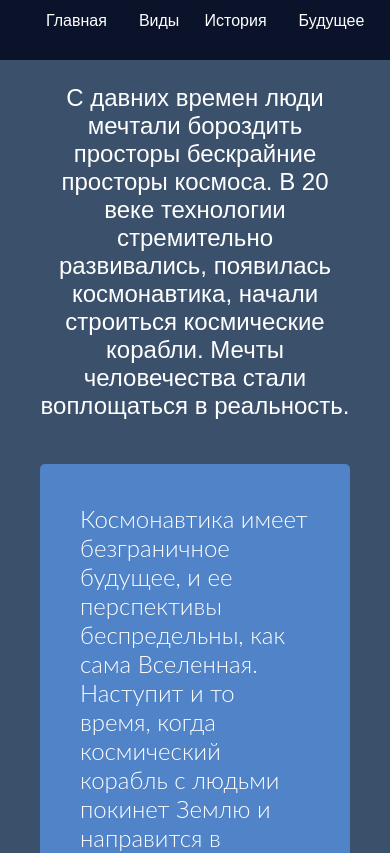
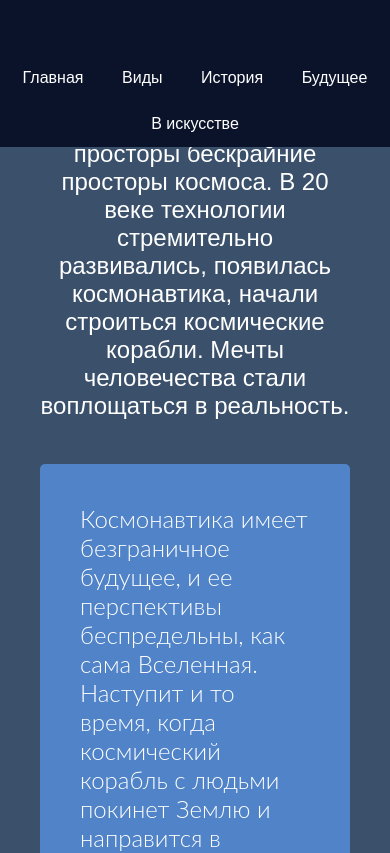
Before and after one commit to lptnkv/lptnkv.github.io, a plain HTML site: page index.html in a window 390 px wide. Shown: the top 853 px of the page. Drawn offline with Linux system fonts and the light colour scheme.

Commit message:
responsive header fixed

```diff
--- a/responsive.css
+++ b/responsive.css
@@ -29,4 +29,28 @@
         max-width: 350px;
         height: auto;
     }
+
+    /*Header*/
+    nav{
+        display: flex;
+        flex-direction: row;
+        flex-wrap: wrap;
+        height: fit-content;
+    }
+
+    .nav-container {
+        display: flex;
+        flex-direction: row;
+        flex-wrap: wrap;
+    }
+
+    .logo-container{
+        display: flex;
+        justify-content: center;
+        align-items: center;
+    }
+
+    .logo-container{
+        margin: 5px 0px;
+    }
 }
```
